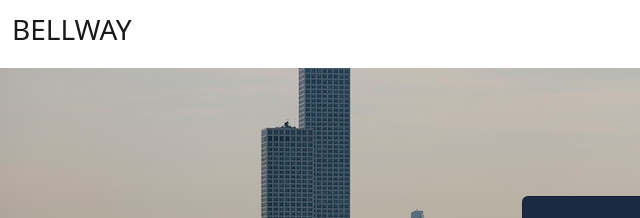
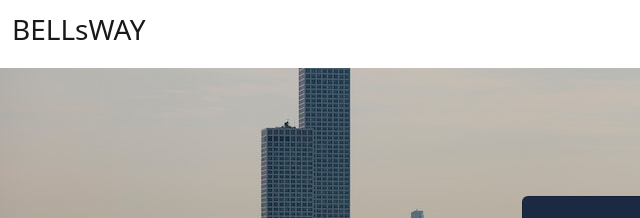
Before and after one commit to nathanielnosa/bellway, a plain HTML site: page contact.html in a window 1280 px wide. Shown: the top 218 px of the page, 0-640 px from the left. Drawn offline with nearby package versions, Linux system fonts and the light colour scheme.

Commit message:
index,contact

```diff
--- a/contact.html
+++ b/contact.html
@@ -18,7 +18,7 @@
     <!-- navbar -->
     <nav class="navbar navbar-expand-sm navbar-white bg-white">
         <div class="container-fluid">
-          <a class="navbar-brand" href=""><h3>BELLWAY</h3></a>
+          <a class="navbar-brand" href=""><h3>BELLsWAY</h3></a>
           <button class="navbar-toggler" type="button" data-bs-toggle="collapse" data-bs-target="#mynavbar">
             <span class="navbar-toggler-icon"></span>
           </button>
```
Also changed, not shown: index.html (+1 -1 lines), login.html (+1 -1 lines), register.html (+1 -1 lines).
